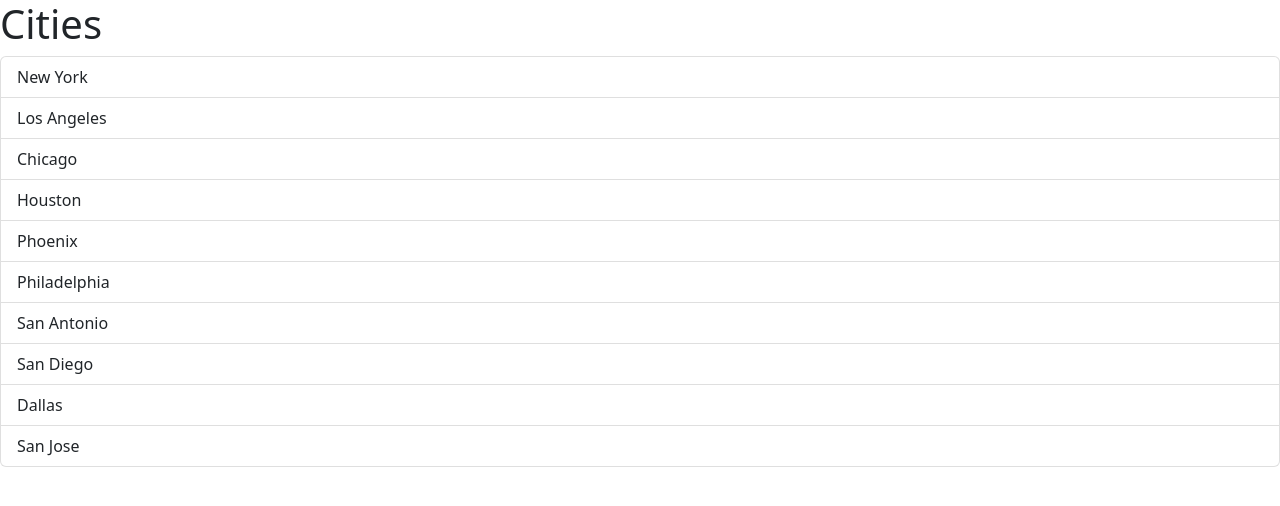
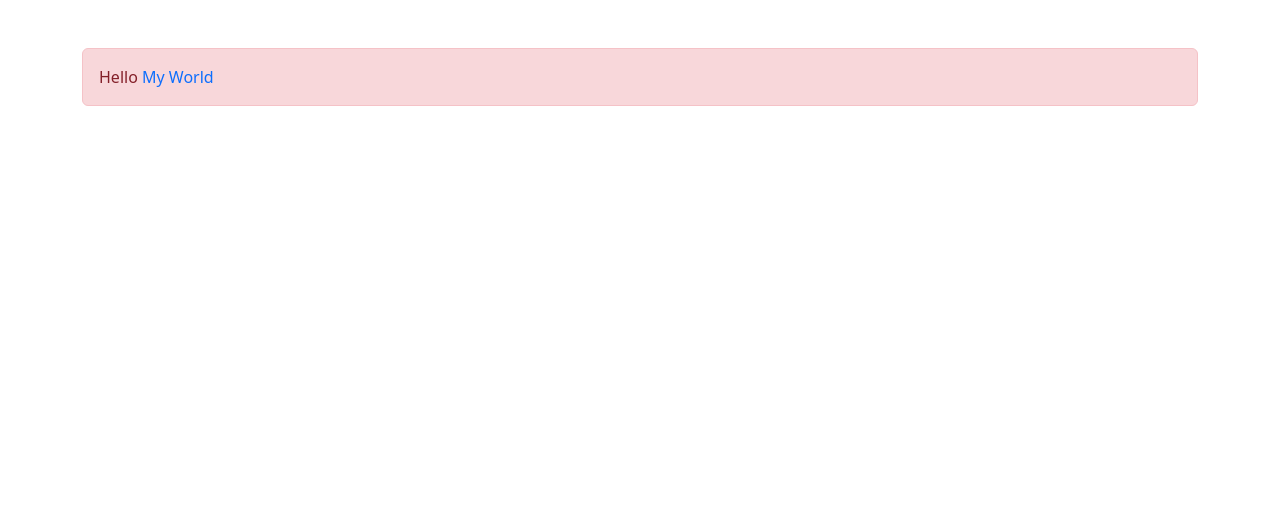
Before and after one commit to ARMMM96/React18, a React (Vite) app: page / in a window 1280 px wide. Shown: the top 506 px of the page. Built offline with nearby package versions, Linux system fonts and the light colour scheme.

Commit message:
Passing children to a component
    This is a pattern where a component can accept
    other components or elements as its children,
    allowing for flexible and reusable UI structures.

```diff
--- a/src/App.tsx
+++ b/src/App.tsx
@@ -1,26 +1,11 @@
-import ListGroup from "./components/ListGroup";
+import Alert from "./components/Alert";
 
 function App() {
 
-  let items = [
-    "New York",
-    "Los Angeles",
-    "Chicago",
-    "Houston",
-    "Phoenix",
-    "Philadelphia",
-    "San Antonio",
-    "San Diego",
-    "Dallas",
-    "San Jose"
 
-  ];
-
-  const handleSelectItem = (item: string) => {
-    console.log(item);
-  }
-
-  return <div><ListGroup items={items} heading="Cities" onSelectItem={handleSelectItem} /></div>;
+  return <div className="container mt-5">
+    <Alert> Hello <span className="text-primary">My World</span> </Alert>
+  </div>;
 }
 
 
--- /dev/null
+++ b/src/components/Alert.tsx
@@ -0,0 +1,14 @@
+import { ReactNode } from "react";
+
+interface Props {
+    children: ReactNode;
+}
+const Alert = ({ children }: Props) => {
+    return (
+        <div className="alert alert-danger" role="alert">
+            {children}
+        </div>
+    )
+}
+
+export default Alert
```
